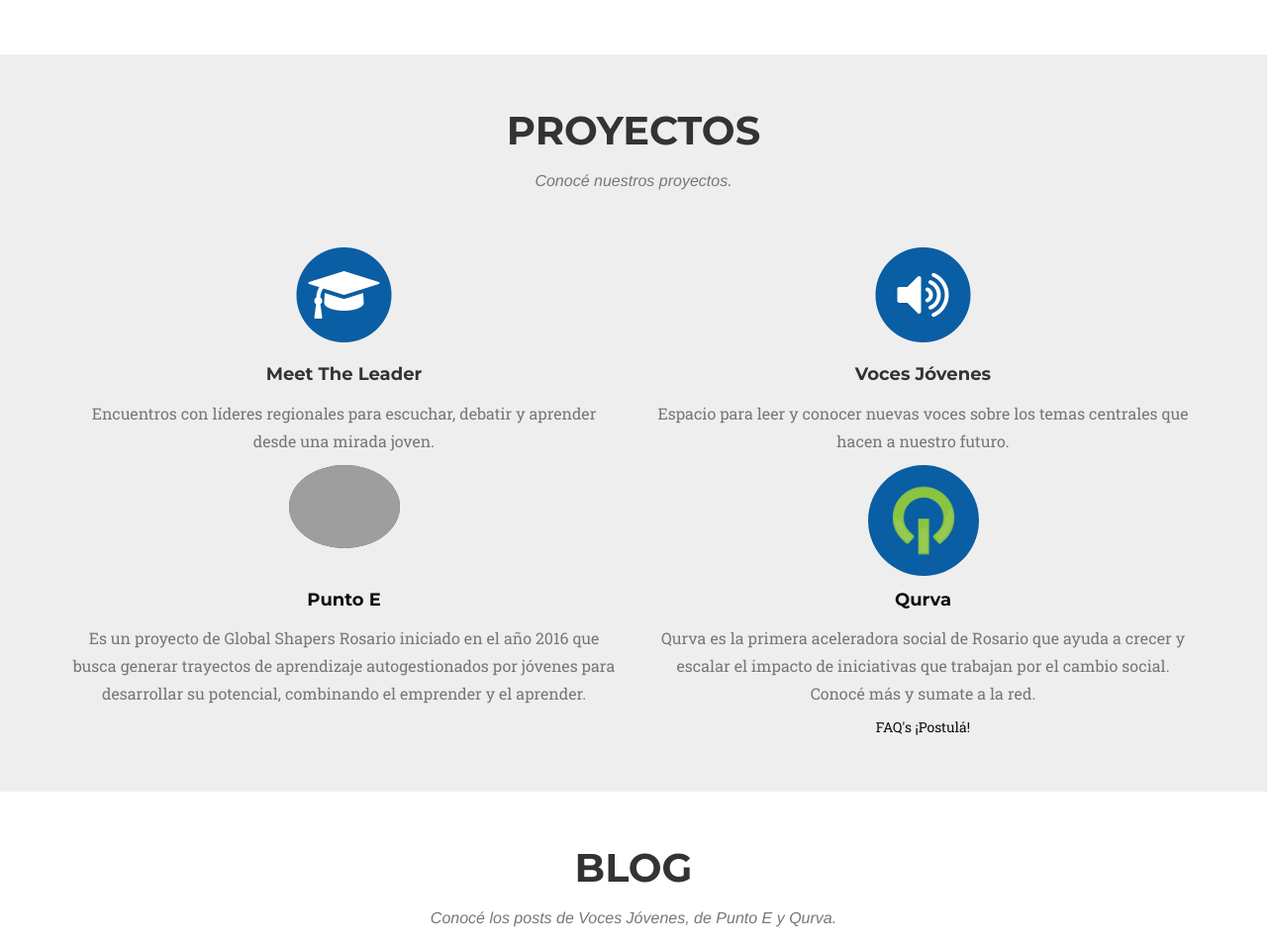
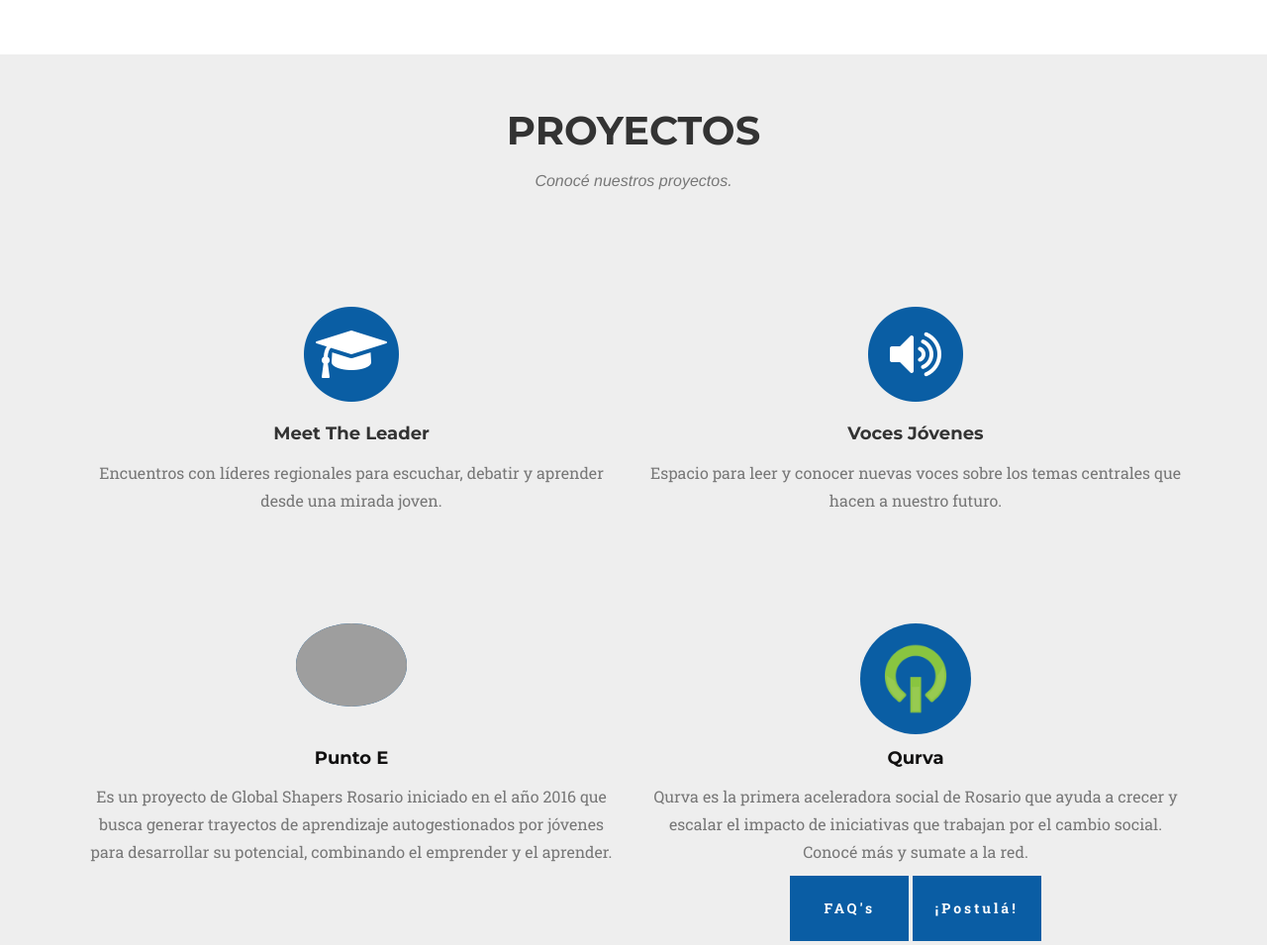
Before and after one commit to GlobalShapersRosario/web, a PHP site: page / in a window 1280 px wide. Shown: the part 1454-2409 px from the top of the page at 99% size. Run offline with PHP 8.4, Linux system fonts and the light colour scheme; some libraries are stand-ins or nearby versions; some web fonts are replaced; grey boxes are pictures that could not be loaded.

Commit message:
Agregados estilos para FAQs de qurva + botones de accion

```diff
--- a/css/agency.css
+++ b/css/agency.css
@@ -881,3 +932,33 @@
    width: 500px;
     height: 320px
 }
+
+.qurva-actions-container a.qurva-action{
+  padding: 20px;
+  font-weight: bold;
+  background: #0a5da4;
+  color: white;
+  display: inline-block;
+  min-width: 120px;
+  letter-spacing: 3px;
+  transition: all ease-in-out .2s;
+  border: 3px solid #0a5da4;
+}
+
+.qurva-actions-container a.qurva-action:hover{
+  background: white;
+  color: #0a5da4;
+  text-decoration: none;
+}
+
+.qurva-actions-container a.qurva-action:focus{
+  text-decoration: none;
+}
+
+.projects-wrapper{
+  margin: 20px 0px;
+}
+
+.projects-wrapper .project-box{
+  margin: 40px 0px;
+}
```
Also changed, not shown: other parts of css/agency.css (+51 -0 lines).
